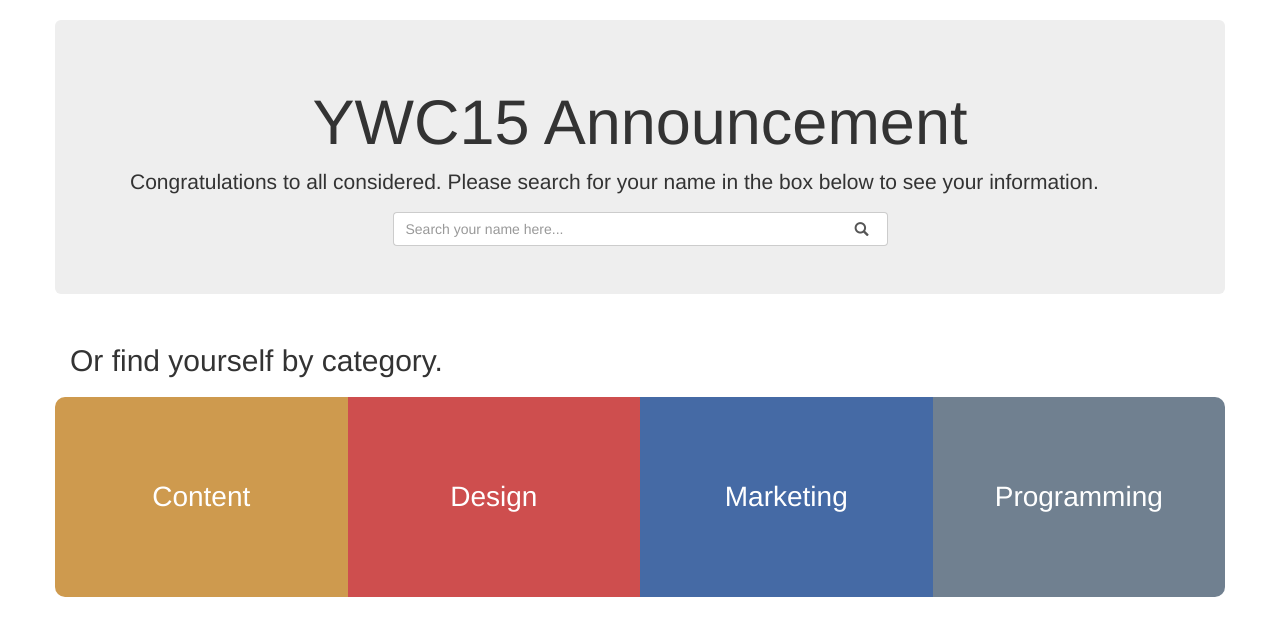
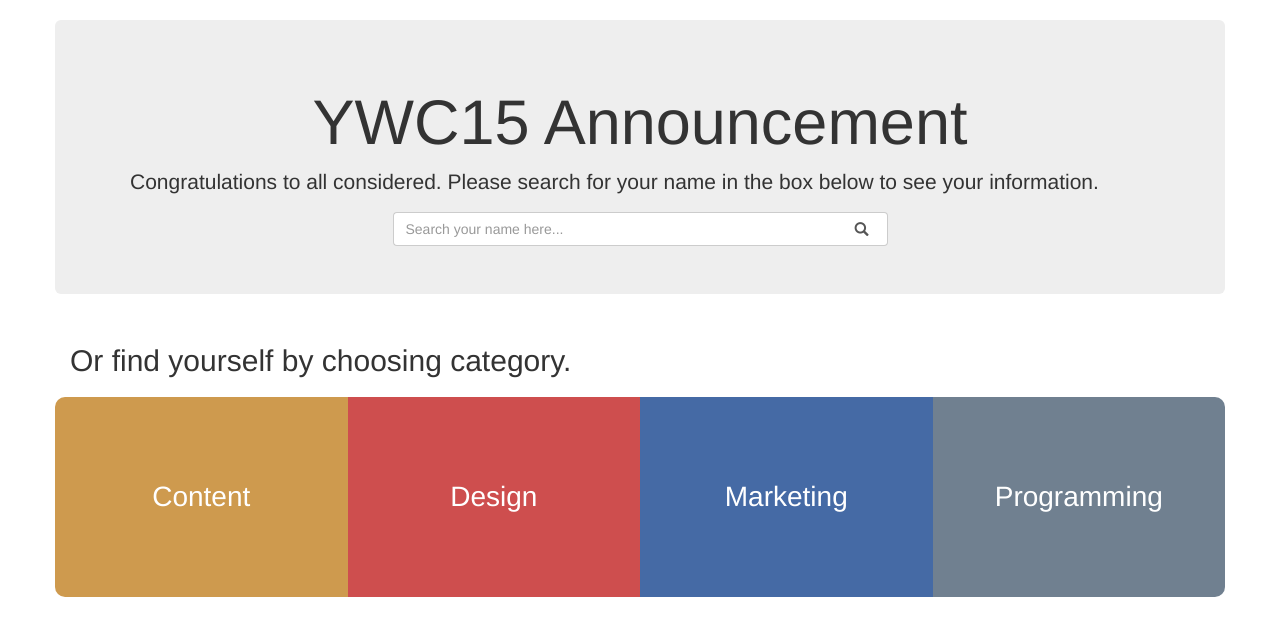
Before and after one commit to copsterr/YWCannouncement, a plain HTML site: page index.html in a window 1280 px wide. Drawn offline with nearby package versions, Linux system fonts and the light colour scheme.

Commit message:
Update Message
Update message on choosing category

```diff
--- a/index.html
+++ b/index.html
@@ -261,7 +261,7 @@
 
 
 		<div class="row">
-			<div class="col-sm-12"><h2>Or find yourself by category.<h2></div>
+			<div class="col-sm-12"><h2>Or find yourself by choosing category.<h2></div>
 		</div>
 		<div class="row" id="majorBlock">
 			<div class="col-sm-3 text-center" id="contentBlock" onclick="printTable(content); printObjective('content','table-objective')">Content</div>
```
